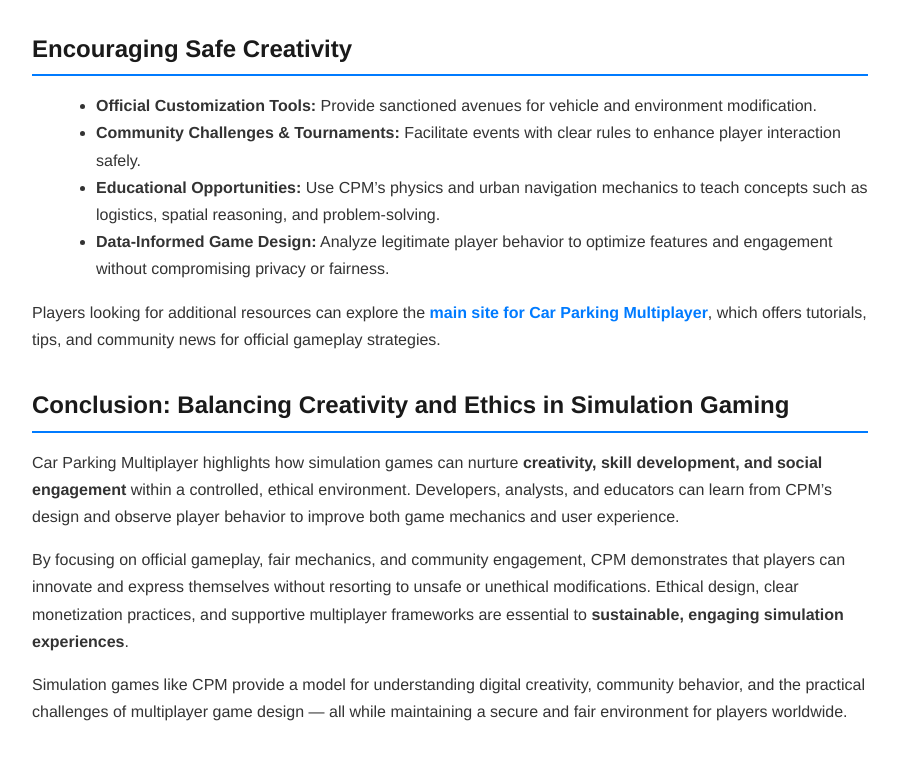
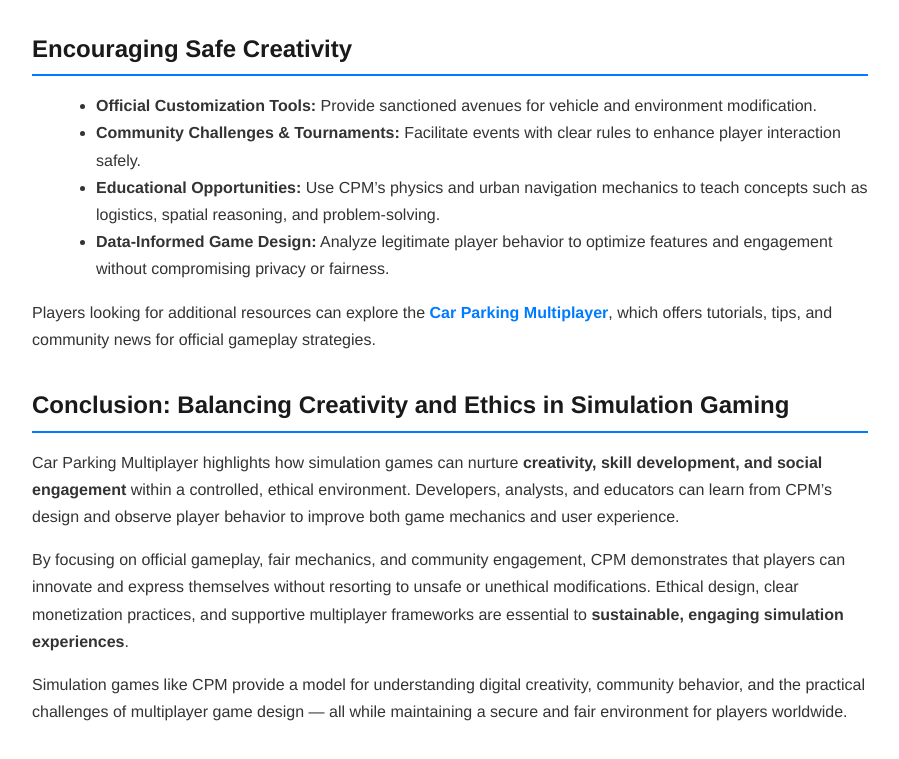
Before and after one commit to luke552/Game-Tech, a plain HTML site: page index.html in a window 1280 px wide. Shown: the part 2430-3189 px from the top of the page, without its empty margins (190-1089 px from the left). Drawn offline with Linux system fonts and the light colour scheme.

Commit message:
Update index.html

```diff
--- a/index.html
+++ b/index.html
@@ -184,7 +184,7 @@
         <li><strong>Data-Informed Game Design:</strong> Analyze legitimate player behavior to optimize features and engagement without compromising privacy or fairness.</li>
       </ul>
 
-      <p>Players looking for additional resources can explore the <a href="http://carparkingmultiiapk.com/" target="_blank" rel="noopener noreferrer"><strong>main site for Car Parking Multiplayer</strong></a>, which offers tutorials, tips, and community news for official gameplay strategies.</p>
+      <p>Players looking for additional resources can explore the <a href="http://carparkingmultiiapk.com/" target="_blank" rel="noopener noreferrer"><strong>Car Parking Multiplayer</strong></a>, which offers tutorials, tips, and community news for official gameplay strategies.</p>
 
       <h2>Conclusion: Balancing Creativity and Ethics in Simulation Gaming</h2>
       <p>Car Parking Multiplayer highlights how simulation games can nurture <strong>creativity, skill development, and social engagement</strong> within a controlled, ethical environment. Developers, analysts, and educators can learn from CPM’s design and observe player behavior to improve both game mechanics and user experience.</p>
```
